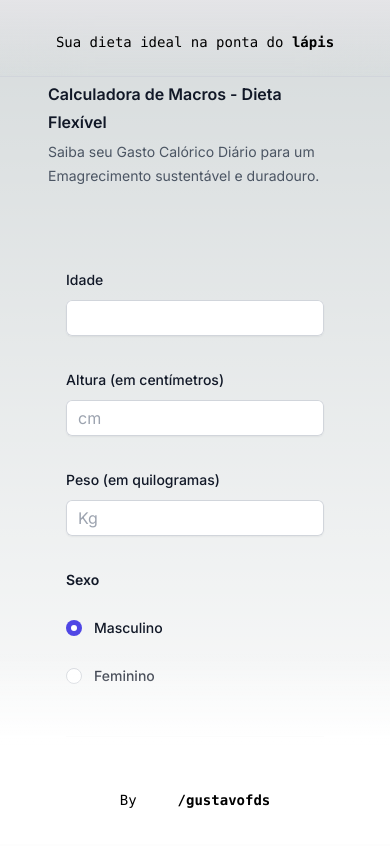
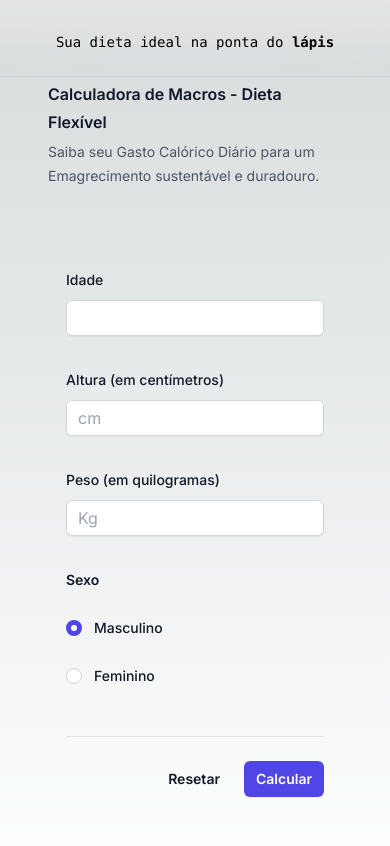
Before and after one commit to gustavofds/macros-calculator, a Next.js app: page / in a window 390 px wide. Shown: the top 846 px of the page. Built offline with nearby package versions, Linux system fonts and the light colour scheme.

Commit message:
feat: change visibility of git tab on small devices

```diff
--- a/app/page.tsx
+++ b/app/page.tsx
@@ -9,7 +9,7 @@
           Sua dieta ideal na ponta do&nbsp;
           <code className="font-mono font-bold">lápis</code>
         </p>
-        <div className="fixed bottom-0 left-0 flex h-48 w-full items-end justify-center bg-gradient-to-t from-white via-white dark:from-black dark:via-black lg:static lg:h-auto lg:w-auto lg:bg-none">
+        <div className="fixed bottom-0 left-0 flex h-48 w-full items-end justify-center bg-gradient-to-t from-white via-white dark:from-black dark:via-black lg:static lg:h-auto lg:w-auto lg:bg-none invisible md:visible">
           <a
             className="pointer-events-none flex place-items-center gap-2 p-8 lg:pointer-events-auto lg:p-0"
             href="https://github.com/gustavofds"
```
